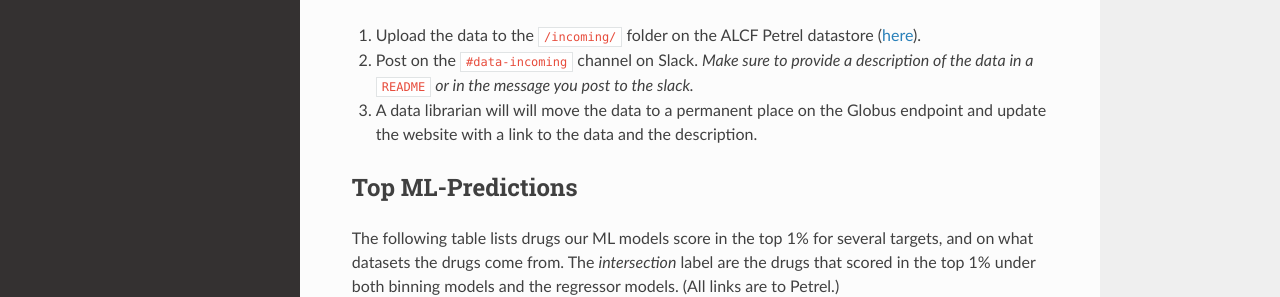
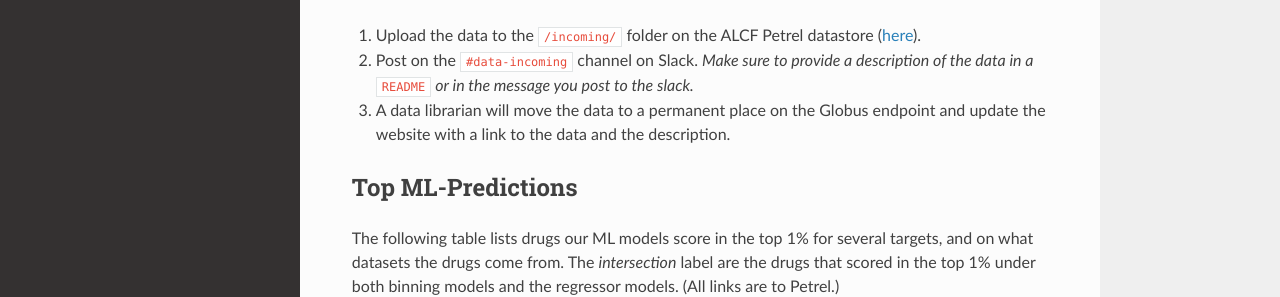
Before and after one commit to 2019-ncovgroup/2019-nCoVdata, a Sphinx documentation site: the page built from docs/index.rst, in a window 1280 px wide and 900 px high, scrolled down 396 px. Shown: the part 157-454 px from the top of the window. Built offline with Sphinx 7.4.7 and the Read the Docs theme 2.0.0, drawn with Linux system fonts in a browser that asks for light colours.

Commit message:
Fixing a typo I found in the "How do I upload data to the site?" section of the homepage.

```diff
--- a/docs/index.rst
+++ b/docs/index.rst
@@ -20,7 +20,7 @@ How do I upload data to the site?
 
 1. Upload the data to the ``/incoming/`` folder on the ALCF Petrel datastore (`here <https://app.globus.org/file-manager?origin_id=a386b552-6086-11ea-9688-0e56c063f437&origin_path=%2Fincoming%2F>`_).
 2. Post on the ``#data-incoming`` channel on Slack. *Make sure to provide a description of the data in a* ``README`` *or in the message you post to the slack.*
-3. A data librarian will will move the data to a permanent place on the Globus endpoint and update the website with a link to the data and the description.
+3. A data librarian will move the data to a permanent place on the Globus endpoint and update the website with a link to the data and the description.
 
 
 Top ML-Predictions
```
